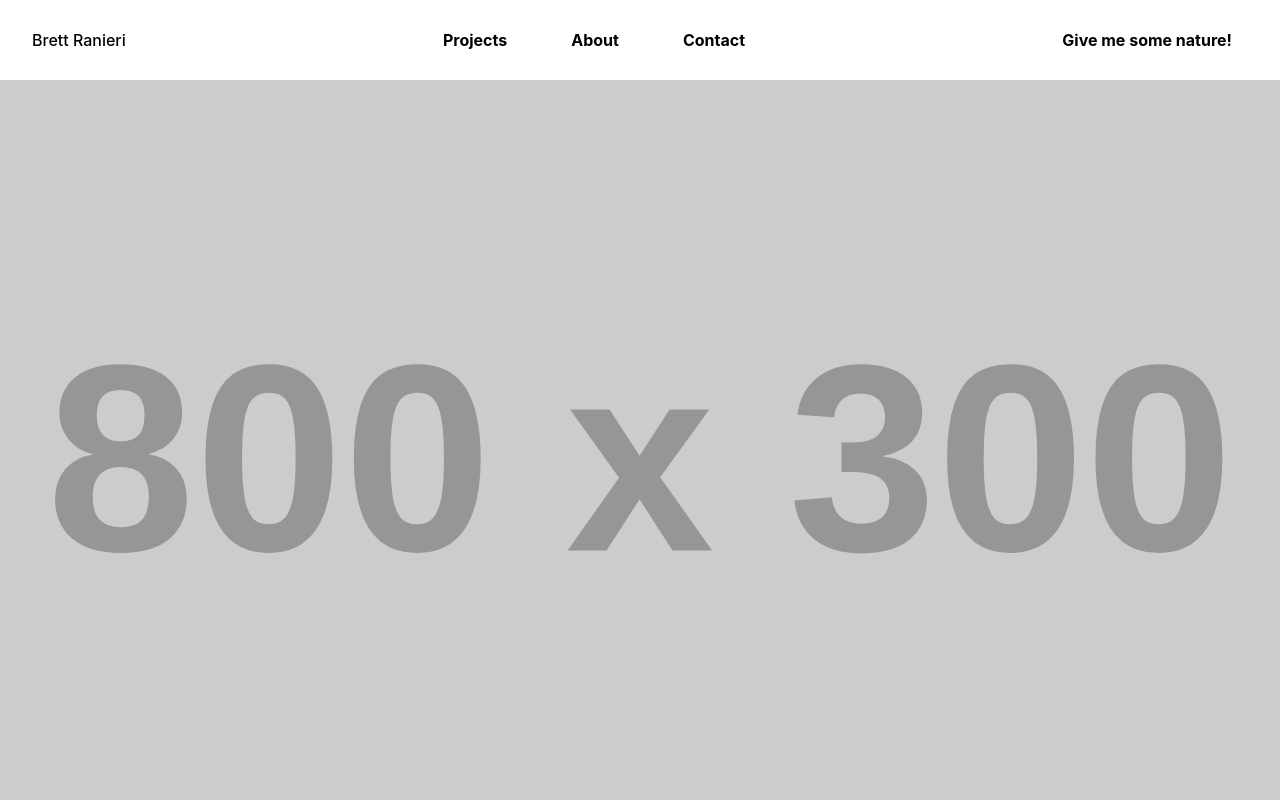
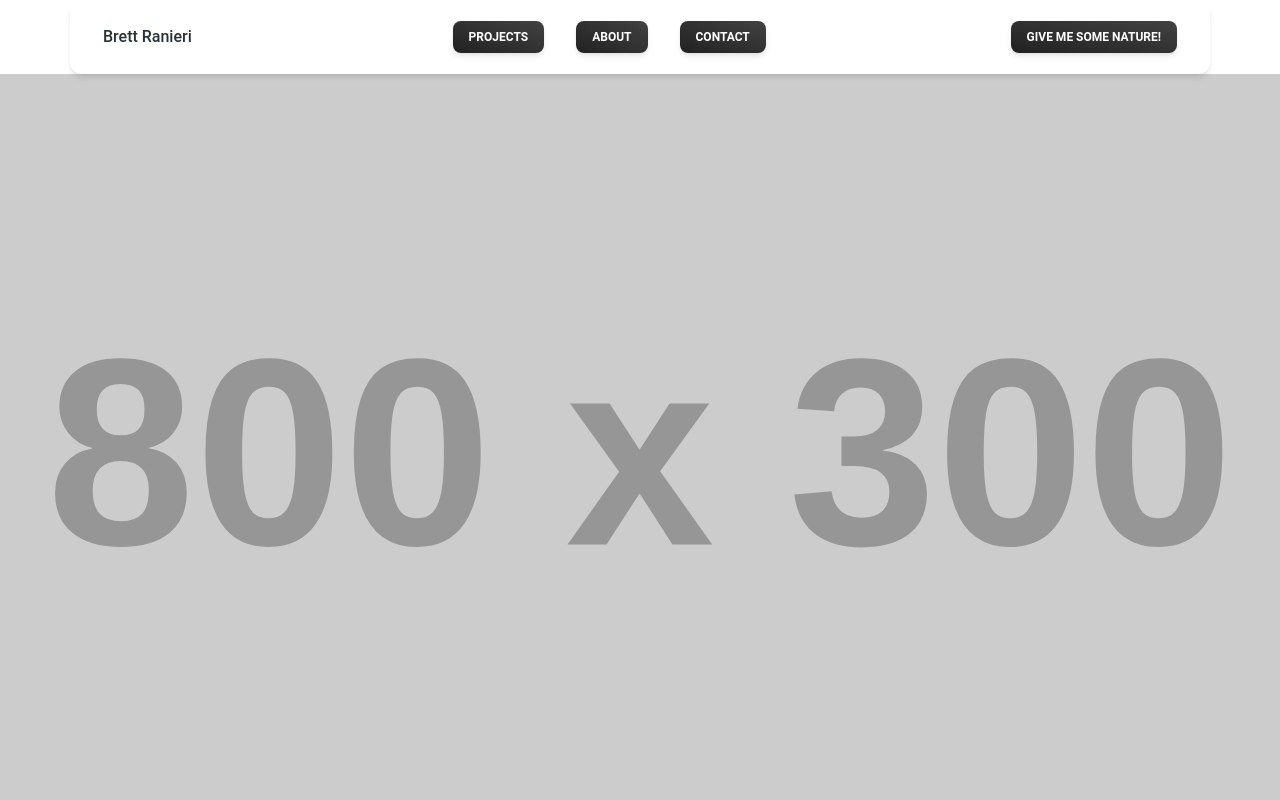
Before and after one commit to brett-ranieri/web-port-react, a React (Create React App) app: page / in a window 1280 px wide. Shown: the top 800 px of the page. Built offline with nearby package versions, Linux system fonts and the light colour scheme.

Commit message:
update tailwind configuration to work with material

```diff
--- a/tailwind.config.js
+++ b/tailwind.config.js
@@ -1,8 +1,10 @@
 /** @type {import('tailwindcss').Config} */
-module.exports = {
+const withMT = require("@material-tailwind/react/utils/withMT");
+
+module.exports = withMT({
 	content: ["./src/**/*.{js,jsx,ts,tsx}"],
 	theme: {
 		extend: {},
 	},
 	plugins: [require("tailwind-scrollbar-hide")],
-};
+});
```
